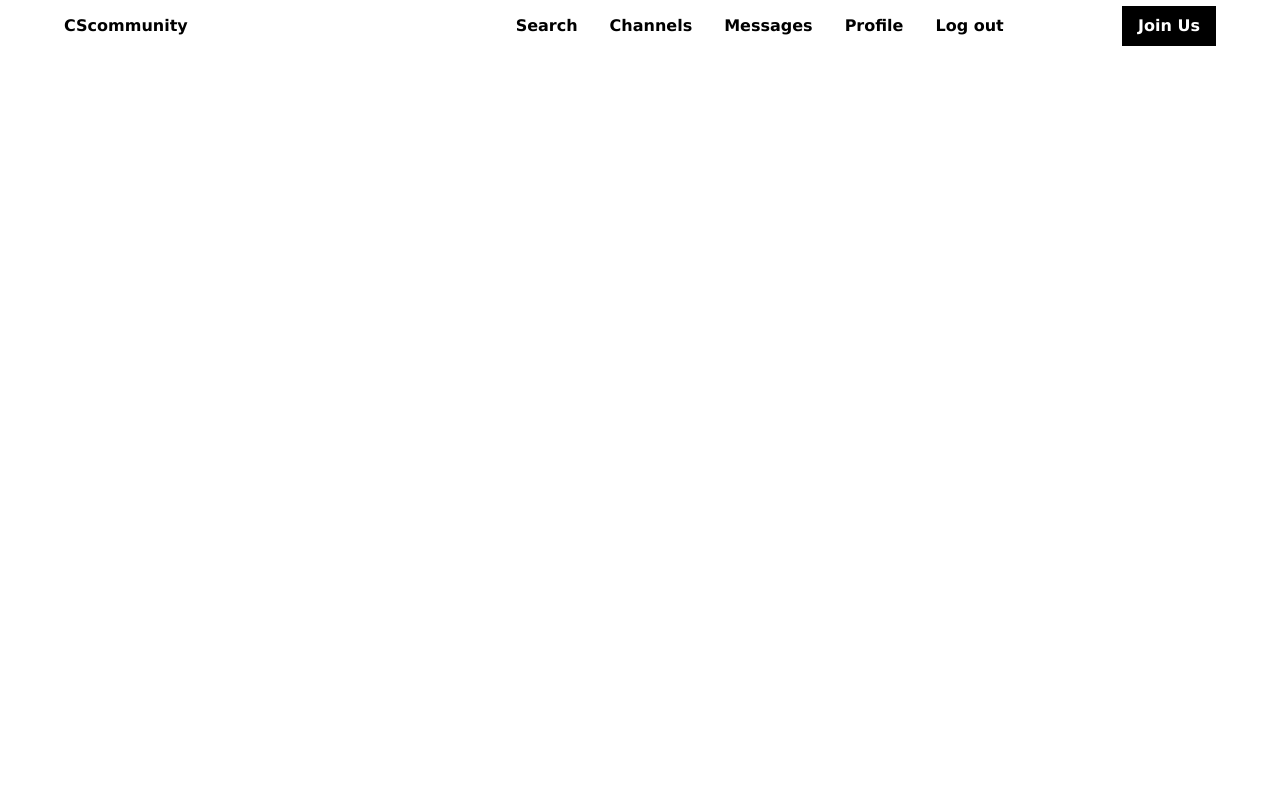
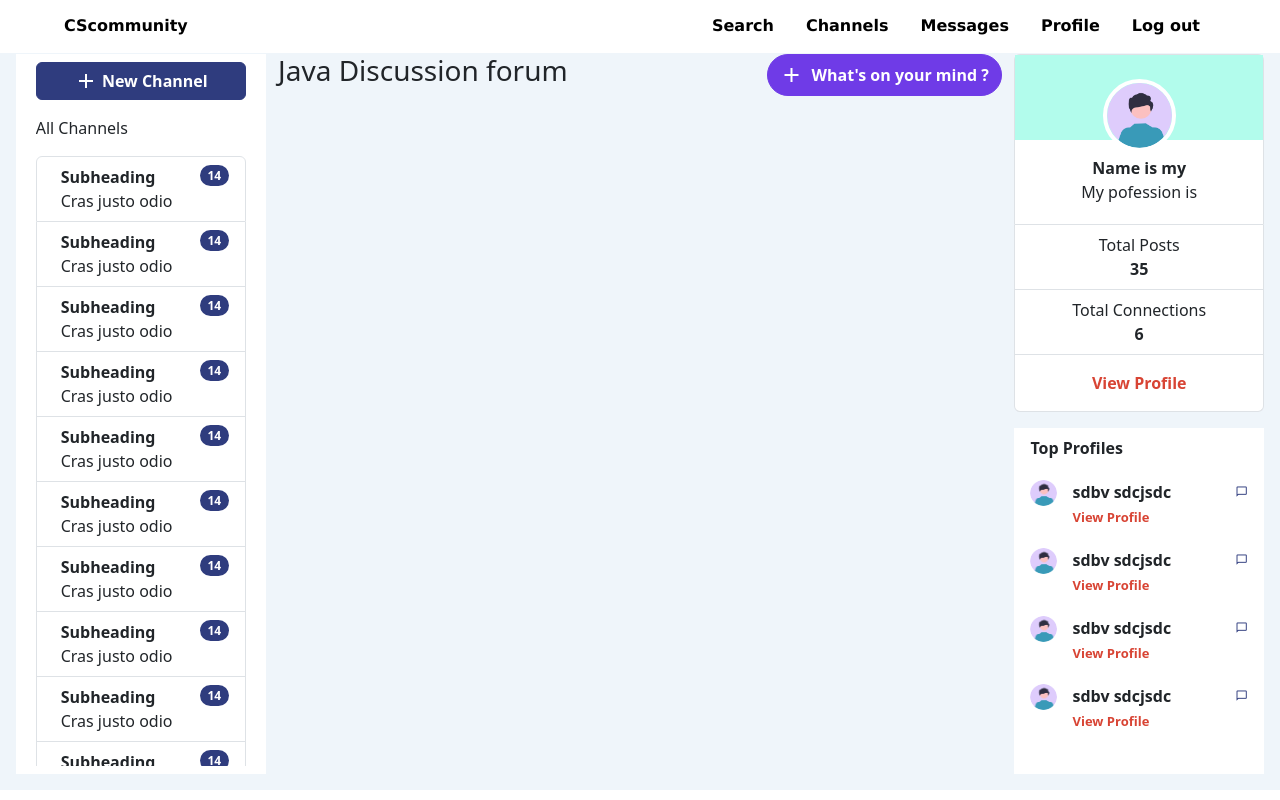
Before and after one commit to ByteBelle-21/PersonalProject, a React (Create React App) app in the folder frontend/: page /channels in a window 1280 px wide. Built offline with nearby package versions, Linux system fonts and the light colour scheme.

Commit message:
Linked pages to the navlink

```diff
--- a/frontend/src/App.js
+++ b/frontend/src/App.js
@@ -1,4 +1,3 @@
-import Container from 'react-bootstrap/esm/Container';
 import 'bootstrap/dist/css/bootstrap.min.css';
 import './App.css';
 import Homepage from './homepage';
@@ -17,6 +16,9 @@ function App() {
           <div className='subpages'>
             <Routes>
                 <Route path="/" element={<Homepage/>}/>
+                <Route path="/channels" element={<Channels />} />
+                <Route path="/messages" element={<Messages />} />
+                <Route path="/profile" element={<Profile />} />
             </Routes>
           </div>
 
--- a/frontend/src/channels.js
+++ b/frontend/src/channels.js
@@ -9,8 +9,10 @@ import { useState } from 'react';
 import Form from 'react-bootstrap/Form';
 import Offcanvas from 'react-bootstrap/Offcanvas';
 import Stack from 'react-bootstrap/Stack';
+import { useNavigate } from 'react-router-dom';
 
 function Channels(){
+    const navigateTo = useNavigate()
 
     const[showChannelModal, setShowChannnelModal] = useState(false);
     const openChannelModal = ()=>{
@@ -184,10 +186,10 @@ function Channels(){
            <div className='middle-block'>
                 <div className='create-post-block'>
                     <h3>Java Discussion forum</h3>
-                    <Button className='new-post-btn' onClick={openPostModal}>
-                        <span class="material-symbols-outlined" style={{marginRight:'1vh'}}> add</span>
-                        <p style={{margin:'0'}} className='fw-bold'>What's on your mind ?</p>
-                    </Button>
+                        <Button className='new-post-btn' onClick={openPostModal}>
+                            <span class="material-symbols-outlined" style={{marginRight:'1vh'}}> add</span>
+                            <p style={{margin:'0'}} className='fw-bold'>What's on your mind ?</p>
+                        </Button>
                     <Modal
                     size="md"
                     backdrop="static"
@@ -254,7 +256,7 @@ function Channels(){
                         <p style={{margin:'0', fontWeight:'bold'}}>6</p>
                     </ListGroup.Item>
                     <ListGroup.Item className='list-item' as="li">
-                        <Link className='profile-link'>View Profile</Link>
+                        <Link className='profile-link' onClick={()=> navigateTo('/profile')}>View Profile</Link>
                     </ListGroup.Item>
                 </ListGroup>
                 <div className='suggestions'>
--- a/frontend/src/functions.js
+++ b/frontend/src/functions.js
@@ -39,7 +39,6 @@ export function SignInModal({showSignUpModal, closeSignUpModal}){
 
     }
 
-
     const setActive=()=>{
         const form = document.getElementsByClassName("form");
         form[0].classList.add("active");
@@ -74,25 +73,19 @@ export function SignInModal({showSignUpModal, closeSignUpModal}){
             return;
         }
         closeSignUpModal();
-        const signupAvatar = '/Group 216.png'
+        const signupAvatar = '/unsetProfile.png'
         const data = {
             signupUsername, signupEmail, signupPassword, signupName, signupOccupation, skills: skillsArray, signupAvatar
         }
         try {
-            const response = await axios.post('https://jrg814-4000.theiadockernext-0-labs-prod-theiak8s-4-tor01.proxy.cognitiveclass.ai//signup', data);
+            const response = await axios.post('http://localhost:8000/signup', data);
             if (response.status === 200) {
-
-                navigateTo('/all-channels');
+                console.log('successfully signIn');
             }
         } catch (error) {
-            if(error.response.status === 401){
-                setShowSignUp401(true);
-                setSignUp401Message(error.response.data);
 
-            }
-            else{
                 console.error("Catched axios error: ",error);
-            }
+
         }
 
     }
@@ -116,9 +109,8 @@ export function SignInModal({showSignUpModal, closeSignUpModal}){
             loginUsername, loginPassword
         }
         try {
-            const response = await axios.post('https://jrg814-4000.theiadockernext-0-labs-prod-theiak8s-4-tor01.proxy.cognitiveclass.ai//login', data);
+            const response = await axios.post('http:localhost:3000/login', data);
             if (response.status === 200) {
-
                 navigateTo('/all-channels');
             }
         } catch (error) {
--- a/frontend/src/navlink.js
+++ b/frontend/src/navlink.js
@@ -5,7 +5,6 @@ import Button from 'react-bootstrap/Button';
 import Badge from 'react-bootstrap/Badge';
 import ListGroup from 'react-bootstrap/ListGroup';
 import Image from 'react-bootstrap/Image';
-import { Link } from 'react-router-dom';
 import Modal from 'react-bootstrap/Modal';
 import { useState } from 'react';
 import Form from 'react-bootstrap/Form';
@@ -14,9 +13,17 @@ import Col from 'react-bootstrap/Col';
 import InputGroup from 'react-bootstrap/InputGroup';
 import Row from 'react-bootstrap/Row';
 import {SignInModal} from './functions.js'
-
+import { Link, useLocation } from 'react-router-dom';
+import { useNavigate } from 'react-router-dom';
 
 function Navlink(){
+    const navigateTo = useNavigate();
+
+    const location = useLocation();
+    const homepage = location.pathname === '/';
+    const channelsPage = location.pathname === '/channels';
+    const profilePage = location.pathname === '/profile';
+    const messagePage = location.pathname === '/messages';
 
     const[showAddMediaModal, setShowAddMediaModal] = useState(false);
     const openAddMediaModal = ()=>{
@@ -37,9 +44,39 @@ function Navlink(){
         setShowNavlinkSignInModal(false);
     }
 
+
+    const goToChannels = () =>{
+        if(!channelsPage){
+            navigateTo('/channels');
+        }
+    }
+
+    const goToMessages = () =>{
+        if( !messagePage){
+            navigateTo('/messages');
+        }
+    }
+
+    const goToProfile = () =>{
+        if(!profilePage){
+            navigateTo('/profile');
+        }
+    }
+
     return(
         <Nav className='navlink' defaultActiveKey="/home">
+            {homepage ? (
+                <>
+                    <Nav.Item className='me-auto'>
+                        <Nav.Link style={{marginLeft:'5vw', padding:'0'}} >CScommunity</Nav.Link>
+                    </Nav.Item>
+                    <Nav.Item>
                         <SignInModal showSignUpModal={showNavlinkSignInModal} closeSignUpModal={closeNavlinkSignInModal} />
+                    <Nav.Link className='join-button' onClick={openNavlinkSignInModal}>Join Us</Nav.Link>
+                    </Nav.Item>
+                </>
+            ):(
+                <>
                     <Nav.Item className='me-auto'>
                         <Nav.Link style={{marginLeft:'5vw', padding:'0'}} >CScommunity</Nav.Link>
                     </Nav.Item>
@@ -86,21 +123,22 @@ function Navlink(){
                             </Button>
                         </Modal.Footer>
                     </Modal>
-        <Nav.Item>
-            <Nav.Link > Channels</Nav.Link>
+                    <Nav.Item >
+                        <Nav.Link onClick={goToChannels}>
+                            Channels
+                        </Nav.Link>
                     </Nav.Item>
                     <Nav.Item>
-            <Nav.Link > Messages</Nav.Link>
+                        <Nav.Link  onClick={goToMessages}> Messages</Nav.Link>
                     </Nav.Item>
                     <Nav.Item>
-            <Nav.Link > Profile</Nav.Link>
+                        <Nav.Link  onClick={goToProfile}> Profile</Nav.Link>
                     </Nav.Item>
                     <Nav.Item>
                         <Nav.Link style={{marginRight:'5vw'}} > Log out</Nav.Link>
                     </Nav.Item>
-        <Nav.Item>
-            <Nav.Link className='join-button' onClick={openNavlinkSignInModal}>Join Us</Nav.Link>
-        </Nav.Item>
+                </>
+            )}
         </Nav>
     );
 }
```
Lines whose indentation alone changed are shown as unchanged.
